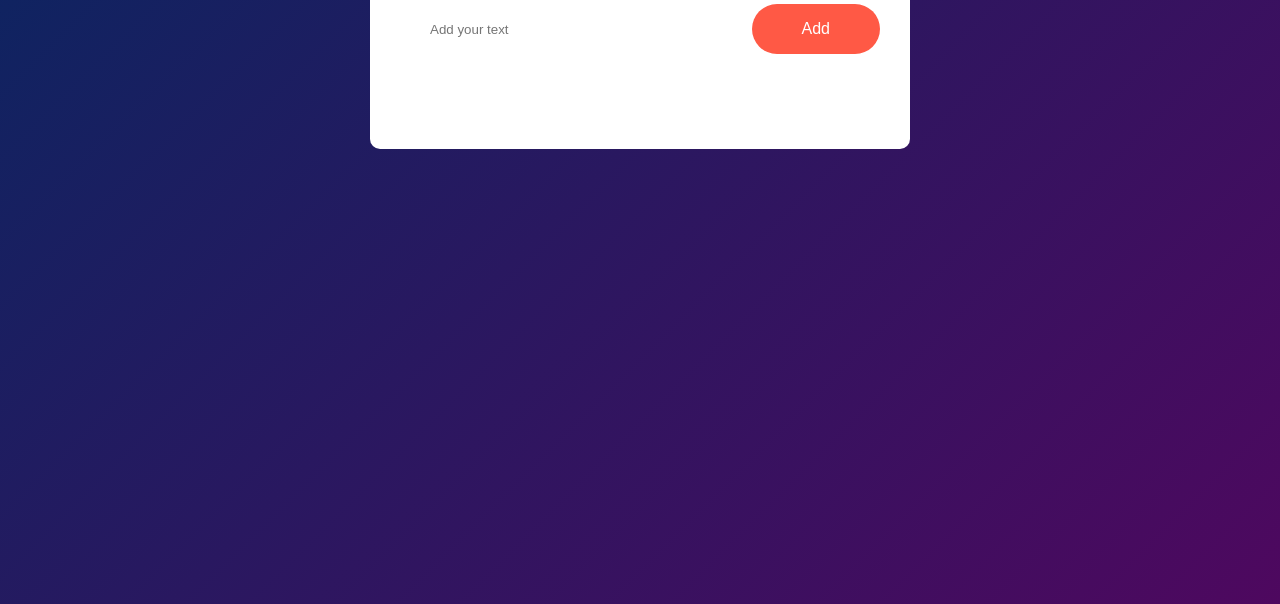
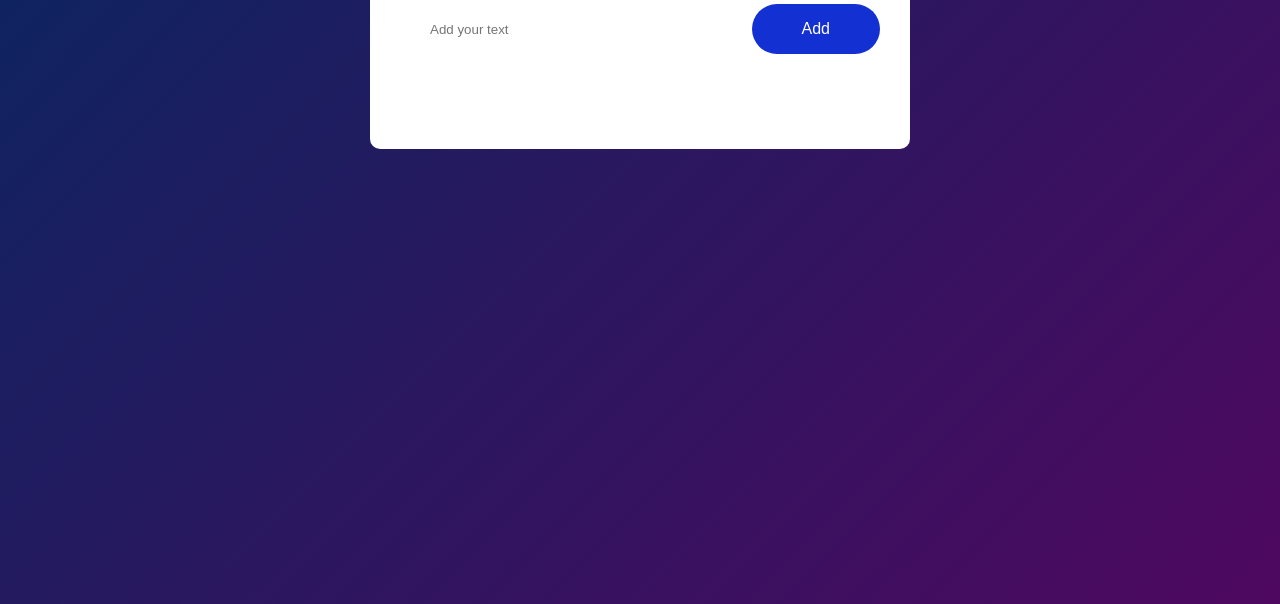
Before and after one commit to isuprotikroy/TO_DO_LIST, a plain HTML site: page index.html in a window 1280 px wide. Shown: the part 196-800 px from the top of the page. Drawn offline with Linux system fonts and the light colour scheme.

Commit message:
CSS Style Changes

```diff
--- a/style.css
+++ b/style.css
@@ -49,7 +49,7 @@ button{
   border: 10px;
   outline: none;
   padding: 16px 50px;
-  background: #ff5945;
+  background: #1330d3;
   color: #fff;
   font-size: 16px;
   cursor: pointer;
```
